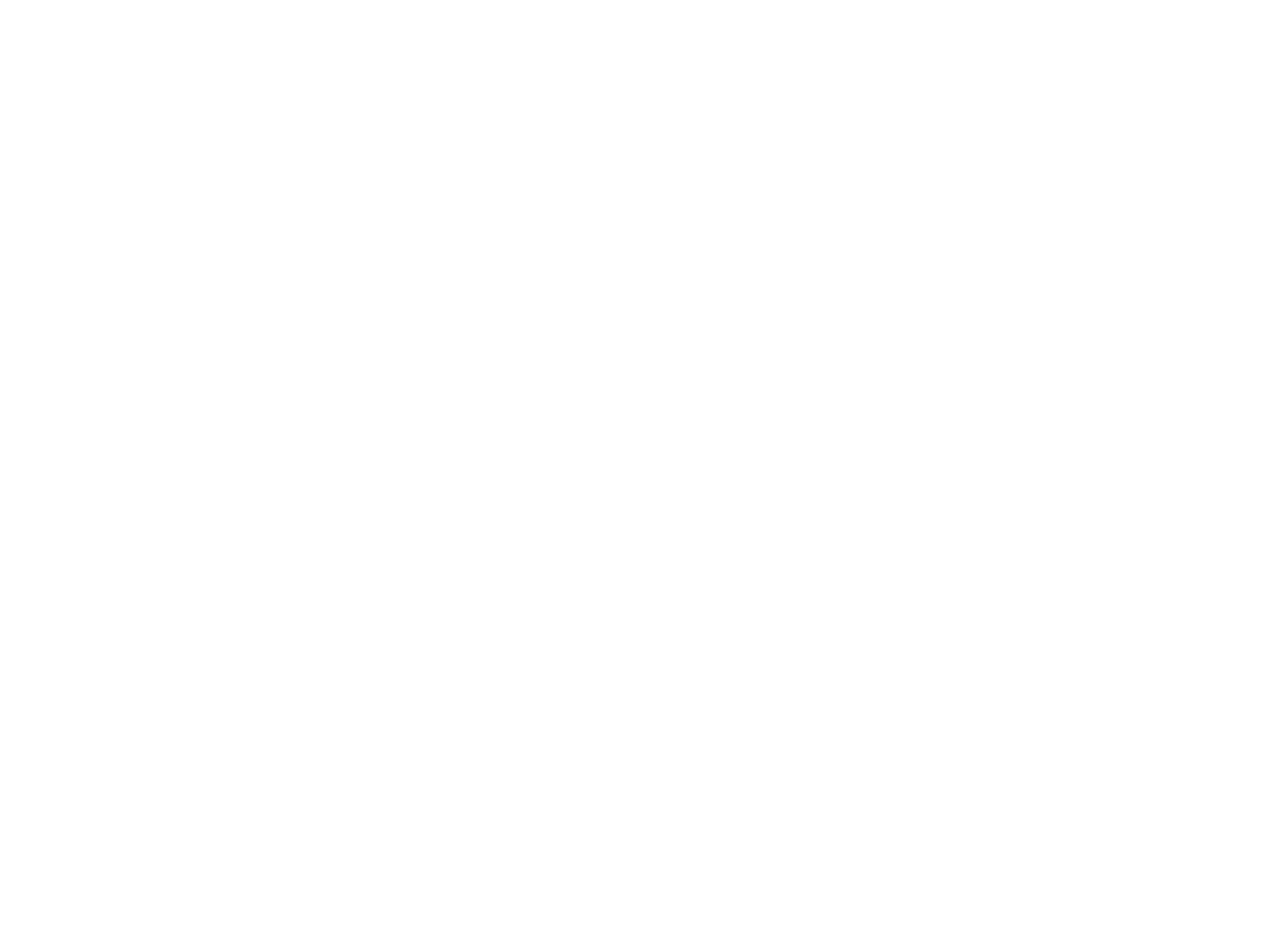
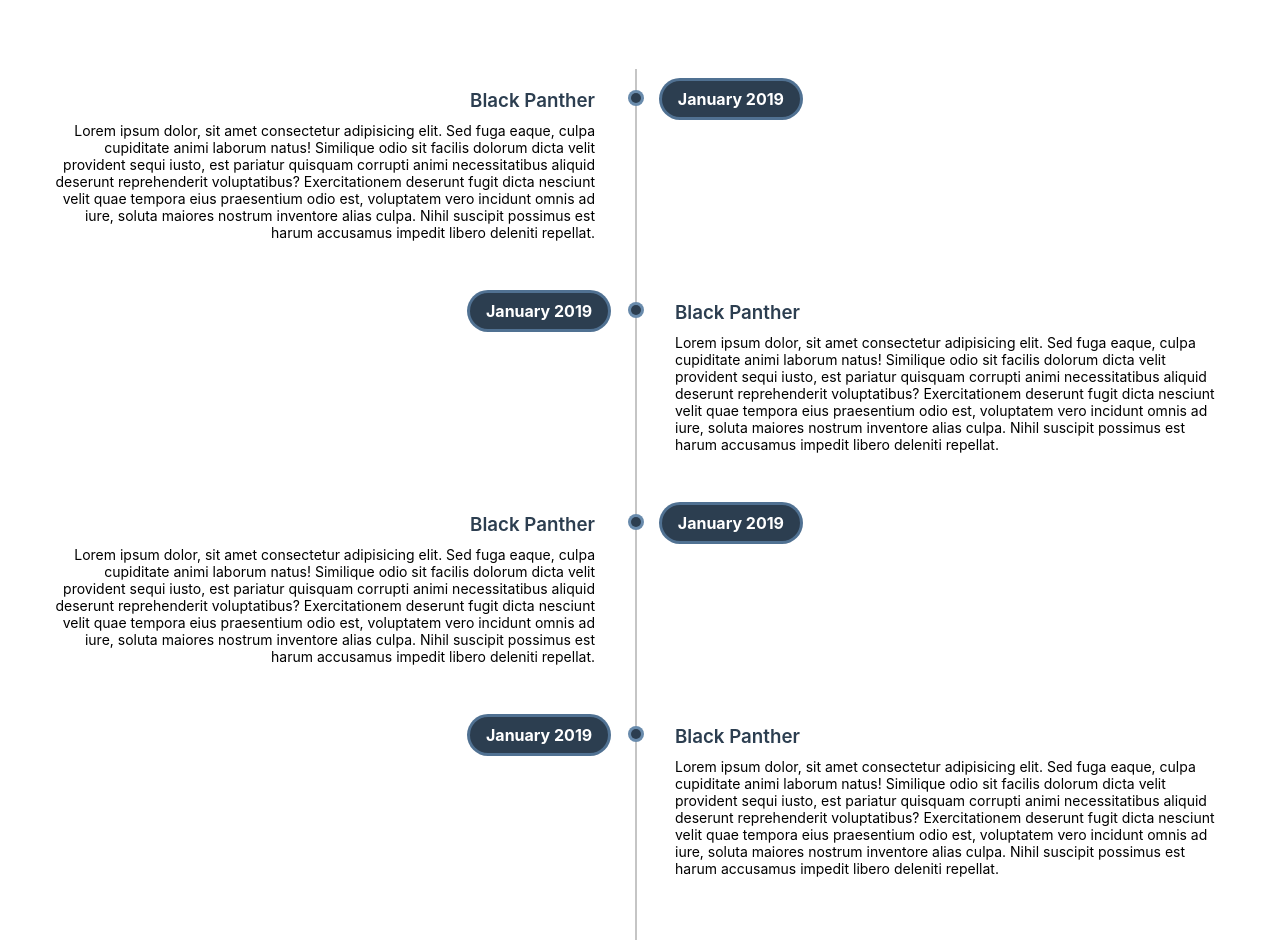
Before and after one commit to trongbinh15/trongbinh15.github.io, a React app: page / in a window 1280 px wide. Shown: the part 1680-2620 px from the top of the page. Before the commit the page ends 1600 px from the top, so only its background shows below. Built offline with nearby package versions, Linux system fonts and the light colour scheme; the HTML template or start-up script is replaced by a standard one.

Commit message:
complete experience section

```diff
--- a/src/App.jsx
+++ b/src/App.jsx
@@ -4,12 +4,11 @@
 
 const HomeComponent = lazy(() => import('./components/Home/home'));
 const AboutComponent = lazy(() => import('./components/About/about'));
+const ExperienceComponent = lazy(() => import('./components/Experience/experience'));
 
 function App() {
   return (
     <>
-      {/* pass the test */}
-      <div style={{ display: 'none' }}>Logo</div>
       <Suspense fallback={<Skeleton height={'100vh'} ></Skeleton>}>
         <section id="home">
           <HomeComponent />
@@ -20,7 +19,11 @@
           <AboutComponent />
         </section>
       </Suspense>
-      <section id="experiences"></section>
+      <Suspense fallback={<Skeleton height={'100vh'}></Skeleton>}>
+        <section id="experiences">
+          <ExperienceComponent />
+        </section>
+      </Suspense>
       <section id="interest"></section>
       <section id="contact"></section>
       <footer></footer>
--- /dev/null
+++ b/src/components/Experience/experience-styles.module.scss
@@ -0,0 +1,135 @@
+
+@import url('https://fonts.googleapis.com/css2?family=Poppins:wght@700&display=swap');
+@import '../../Variables.scss';
+
+.container {
+    width: calc(100vw - 10px);
+    height: 100vh;
+    background-color: #fff;
+
+    .inner-width {
+        width: 100%;
+        .content {
+            h1 {
+                text-align: center;
+                padding-top: 30px;
+            }
+
+            .timeline {
+                position: relative;
+                margin: 50px auto;
+                width: 100%;
+                padding: 20px 0;
+                box-sizing: border-box;
+
+                &::before {
+                    // line
+                    content: '';
+                    position: absolute;
+                    left: 50%;
+                    width: 2px;
+                    height: 100%;
+                    background-color: #c5c5c5;
+                }
+
+                ul {
+                    margin: 0;
+                    padding: 0;
+
+                    li {
+                        list-style: none;
+                        position: relative;
+                        width: 50%;
+                        padding: 20px 40px;
+                        box-sizing: border-box;
+
+                        &:nth-child(odd) {
+                            float: left;
+                            text-align: right;
+                            clear: both;
+
+                            &::before {
+                                content: '';
+                                position: absolute;
+                                top: 24px;
+                                right: -6px;
+                                width: 10px;
+                                height: 10px;
+                                background: $primary-color;
+                                border-radius: 50%;
+                                box-shadow: 0 0 0 3px lighten($color: $primary-color, $amount: 30%);
+                            }
+
+                            .time{
+                                position: absolute;
+                                top: 12px;
+                                right: -165px;
+                                margin: 0;
+                                padding: 8px 16px;
+                                background: $primary-color;
+                                color: #fff;
+                                border-radius: 18px;
+                                box-shadow: 0 0 0 3px lighten($color: $primary-color, $amount: 20%);
+                            }
+                        }
+
+                        &:nth-child(even) {
+                            float: right;
+                            text-align: left;
+                            clear: both;
+
+                            &::before {
+                                content: '';
+                                position: absolute;
+                                top: 24px;
+                                left: -4px;
+                                width: 10px;
+                                height: 10px;
+                                background: $primary-color;
+                                border-radius: 50%;
+                                box-shadow: 0 0 0 3px lighten($color: $primary-color, $amount: 30%);
+                            }
+
+                            .time{
+                                position: absolute;
+                                top: 12px;
+                                left: -165px;
+                                margin: 0;
+                                padding: 8px 16px;
+                                background: $primary-color;
+                                color: #fff;
+                                border-radius: 18px;
+                                box-shadow: 0 0 0 3px lighten($color: $primary-color, $amount: 20%);
+                            }
+                        }
+
+                        h3 {
+                            margin: 0;
+                            padding: 0;
+                            font-weight: 600;
+                            color: $primary-color;
+                        }
+                        p{
+                            margin: 10px 0 0;
+                            padding:0;
+                            font-size: 14px;
+                        }
+
+                        .time{
+                            h4{
+                                margin: 0;
+                                padding: 0;
+                            }
+                        }
+
+                        .description {
+                            padding-bottom: 20px;
+                        }
+                    }
+
+
+                }
+            }
+        }
+    }
+}
--- /dev/null
+++ b/src/components/Experience/experience.jsx
@@ -0,0 +1,59 @@
+import React from 'react';
+import styled from './experience-styles.module.scss';
+
+function ExperienceComponent() {
+    return (
+        <>
+            <div className={styled['container']}>
+                <div className={styled['inner-width']}>
+                    <div className={styled['content']}>
+                        <h1>Experiences</h1>
+                        <div className={styled['timeline']}>
+                            <ul>
+                                <li>
+                                    <div className={styled['description']}>
+                                        <h3>Black Panther</h3>
+                                        <p>Lorem ipsum dolor, sit amet consectetur adipisicing elit. Sed fuga eaque, culpa cupiditate animi laborum natus! Similique odio sit facilis dolorum dicta velit provident sequi iusto, est pariatur quisquam corrupti animi necessitatibus aliquid deserunt reprehenderit voluptatibus? Exercitationem deserunt fugit dicta nesciunt velit quae tempora eius praesentium odio est, voluptatem vero incidunt omnis ad iure, soluta maiores nostrum inventore alias culpa. Nihil suscipit possimus est harum accusamus impedit libero deleniti repellat.</p>
+                                    </div>
+                                    <div className={styled['time']}>
+                                        <h4>January 2019</h4>
+                                    </div>
+                                </li>
+                                <li>
+                                    <div className={styled['description']}>
+                                        <h3>Black Panther</h3>
+                                        <p>Lorem ipsum dolor, sit amet consectetur adipisicing elit. Sed fuga eaque, culpa cupiditate animi laborum natus! Similique odio sit facilis dolorum dicta velit provident sequi iusto, est pariatur quisquam corrupti animi necessitatibus aliquid deserunt reprehenderit voluptatibus? Exercitationem deserunt fugit dicta nesciunt velit quae tempora eius praesentium odio est, voluptatem vero incidunt omnis ad iure, soluta maiores nostrum inventore alias culpa. Nihil suscipit possimus est harum accusamus impedit libero deleniti repellat.</p>
+                                    </div>
+                                    <div className={styled['time']}>
+                                        <h4>January 2019</h4>
+                                    </div>
+                                </li>
+                                <li>
+                                    <div className={styled['description']}>
+                                        <h3>Black Panther</h3>
+                                        <p>Lorem ipsum dolor, sit amet consectetur adipisicing elit. Sed fuga eaque, culpa cupiditate animi laborum natus! Similique odio sit facilis dolorum dicta velit provident sequi iusto, est pariatur quisquam corrupti animi necessitatibus aliquid deserunt reprehenderit voluptatibus? Exercitationem deserunt fugit dicta nesciunt velit quae tempora eius praesentium odio est, voluptatem vero incidunt omnis ad iure, soluta maiores nostrum inventore alias culpa. Nihil suscipit possimus est harum accusamus impedit libero deleniti repellat.</p>
+                                    </div>
+                                    <div className={styled['time']}>
+                                        <h4>January 2019</h4>
+                                    </div>
+                                </li>
+                                <li>
+                                    <div className={styled['description']}>
+                                        <h3>Black Panther</h3>
+                                        <p>Lorem ipsum dolor, sit amet consectetur adipisicing elit. Sed fuga eaque, culpa cupiditate animi laborum natus! Similique odio sit facilis dolorum dicta velit provident sequi iusto, est pariatur quisquam corrupti animi necessitatibus aliquid deserunt reprehenderit voluptatibus? Exercitationem deserunt fugit dicta nesciunt velit quae tempora eius praesentium odio est, voluptatem vero incidunt omnis ad iure, soluta maiores nostrum inventore alias culpa. Nihil suscipit possimus est harum accusamus impedit libero deleniti repellat.</p>
+                                    </div>
+                                    <div className={styled['time']}>
+                                        <h4>January 2019</h4>
+                                    </div>
+                                </li>
+                                <div style={{ clear: "both" }} ></div>
+                            </ul>
+                        </div>
+                    </div>
+                </div>
+            </div>
+        </>
+    )
+}
+
+export default ExperienceComponent
```
